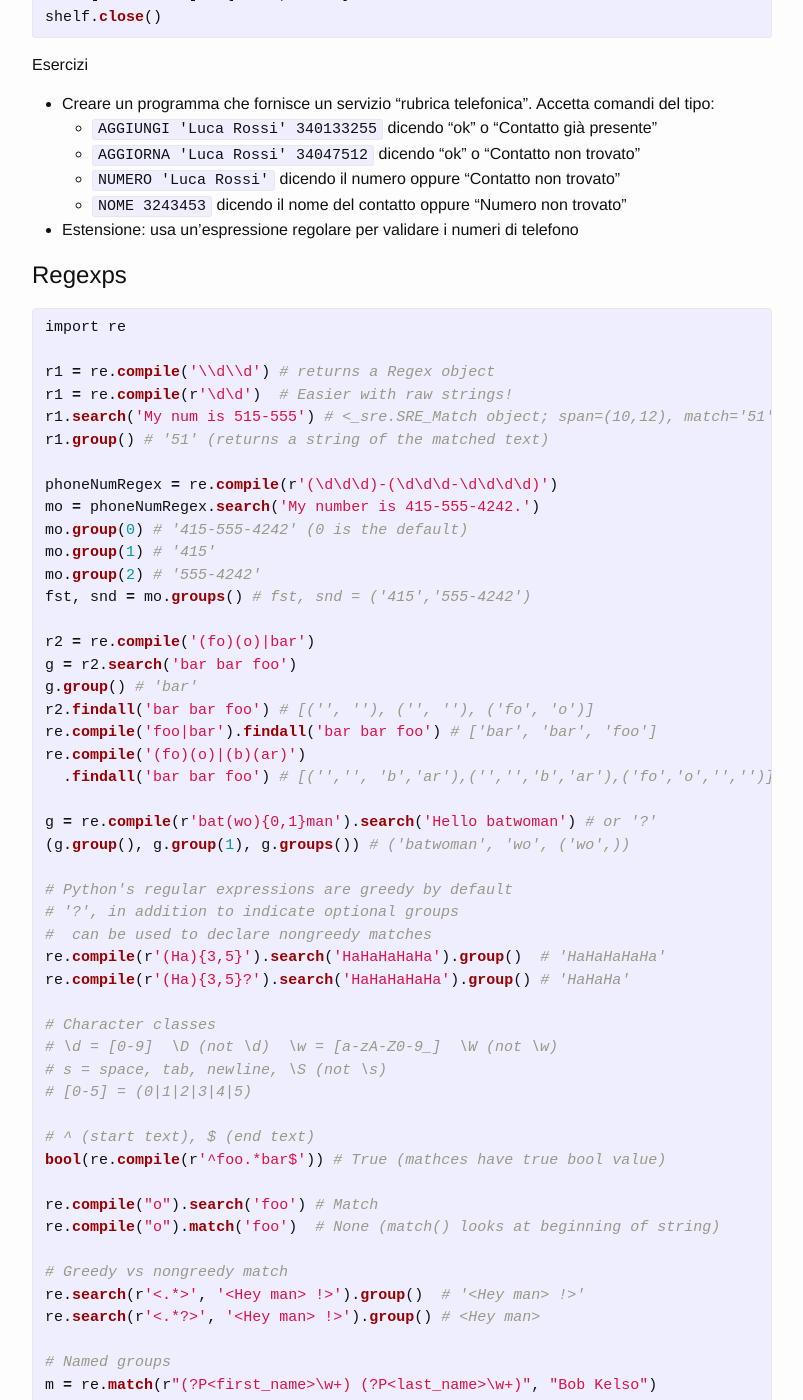
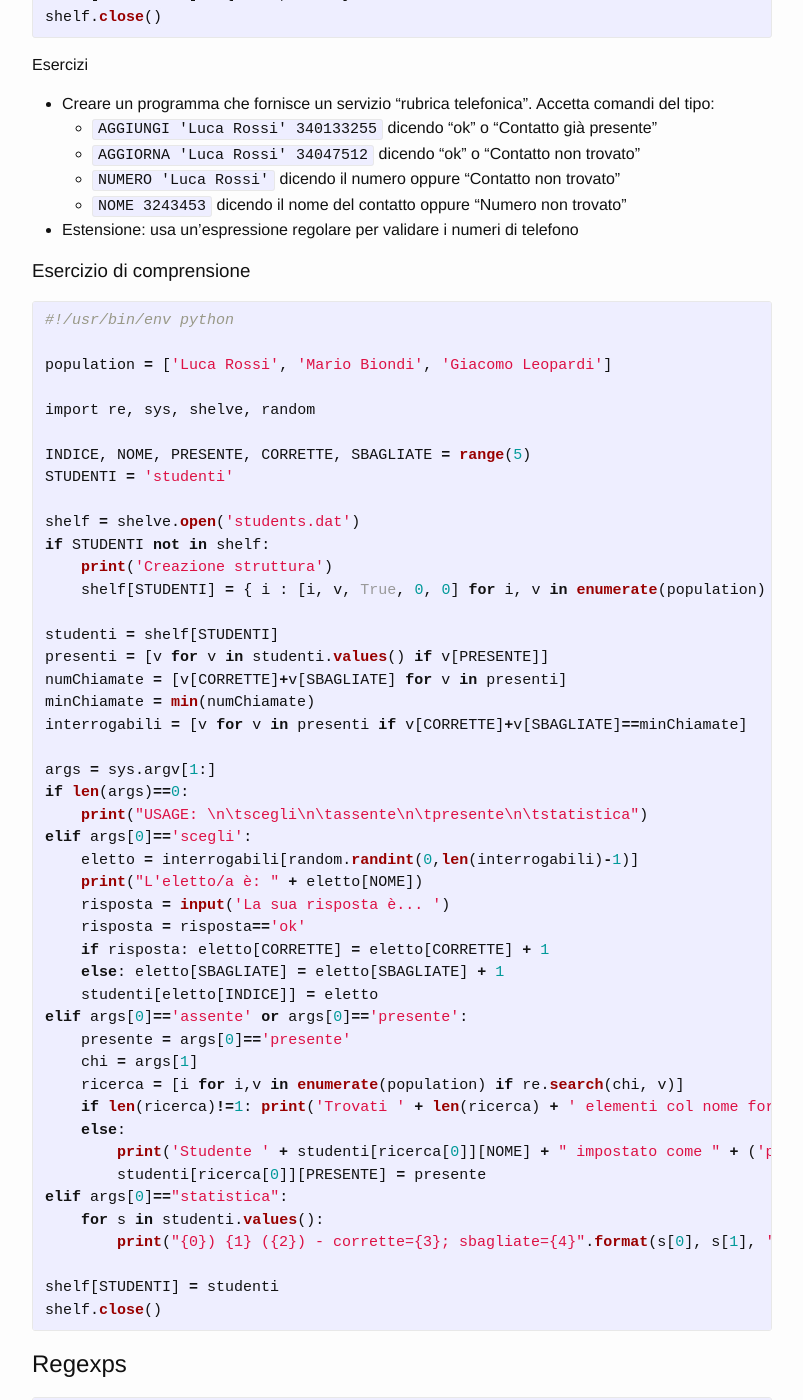
Before and after one commit to APICe-at-DISI/ifts2018, a Jekyll site: the page built from index.md, in a window 1280 px wide and 1400 px high, scrolled down 22484 px. Shown: the whole window, without its empty margins (238-1041 px from the left). Built offline with Jekyll 4.4.1, drawn with Linux system fonts in a browser that asks for light colours; our own code applies the rules of GitHub Pages for plain Markdown files; some of the changed text lies outside the part shown.

Commit message:
Some more + log

```diff
--- a/index.md
+++ b/index.md
@@ -1021,6 +1021,56 @@ Esercizi
     - `NOME 3243453` dicendo il nome del contatto oppure "Numero non trovato"
 - Estensione: usa un'espressione regolare per validare i numeri di telefono
 
+### Esercizio di comprensione
+
+{% highlight python %}
+#!/usr/bin/env python
+
+population = ['Luca Rossi', 'Mario Biondi', 'Giacomo Leopardi']
+
+import re, sys, shelve, random
+
+INDICE, NOME, PRESENTE, CORRETTE, SBAGLIATE = range(5)
+STUDENTI = 'studenti'
+
+shelf = shelve.open('students.dat')
+if STUDENTI not in shelf:
+    print('Creazione struttura')
+    shelf[STUDENTI] = { i : [i, v, True, 0, 0] for i, v in enumerate(population) }
+
+studenti = shelf[STUDENTI]
+presenti = [v for v in studenti.values() if v[PRESENTE]]
+numChiamate = [v[CORRETTE]+v[SBAGLIATE] for v in presenti]
+minChiamate = min(numChiamate)
+interrogabili = [v for v in presenti if v[CORRETTE]+v[SBAGLIATE]==minChiamate]
+
+args = sys.argv[1:]
+if len(args)==0:
+    print("USAGE: \n\tscegli\n\tassente\n\tpresente\n\tstatistica")
+elif args[0]=='scegli':
+    eletto = interrogabili[random.randint(0,len(interrogabili)-1)]
+    print("L'eletto/a è: " + eletto[NOME])
+    risposta = input('La sua risposta è... ')
+    risposta = risposta=='ok'
+    if risposta: eletto[CORRETTE] = eletto[CORRETTE] + 1
+    else: eletto[SBAGLIATE] = eletto[SBAGLIATE] + 1
+    studenti[eletto[INDICE]] = eletto
+elif args[0]=='assente' or args[0]=='presente':
+    presente = args[0]=='presente'
+    chi = args[1]
+    ricerca = [i for i,v in enumerate(population) if re.search(chi, v)]
+    if len(ricerca)!=1: print('Trovati ' + len(ricerca) + ' elementi col nome fornito: ' + str(ricerca))
+    else:
+        print('Studente ' + studenti[ricerca[0]][NOME] + " impostato come " + ('presente' if presente else 'assente'))
+        studenti[ricerca[0]][PRESENTE] = presente
+elif args[0]=="statistica":
+    for s in studenti.values():
+        print("{0}) {1} ({2}) - corrette={3}; sbagliate={4}".format(s[0], s[1], 'presente' if s[2] else 'assente', s[3], s[4] ))
+
+shelf[STUDENTI] = studenti
+shelf.close()
+{% endhighlight %}
+
 ## Regexps
 
 {% highlight python %}
@@ -1106,3 +1156,4 @@ re.compile(r'...', re.IGNORECASE | re.VERBOSE)
     - Passaggio di input a programmi (`sys.argv`)
     - Impacchettamento parametri (`*args, **kwargs`)
 - *16/02*: ripasso dizionari, list e dictionary comprehension, eccezioni, filesystem (path relativi/assoluti), modulo `os`, file I/O (lettura)
+- *17/02*: consolidamento ultimi argomenti, file I/O (lettura e scrittura), esercizio guidato sui file
```
